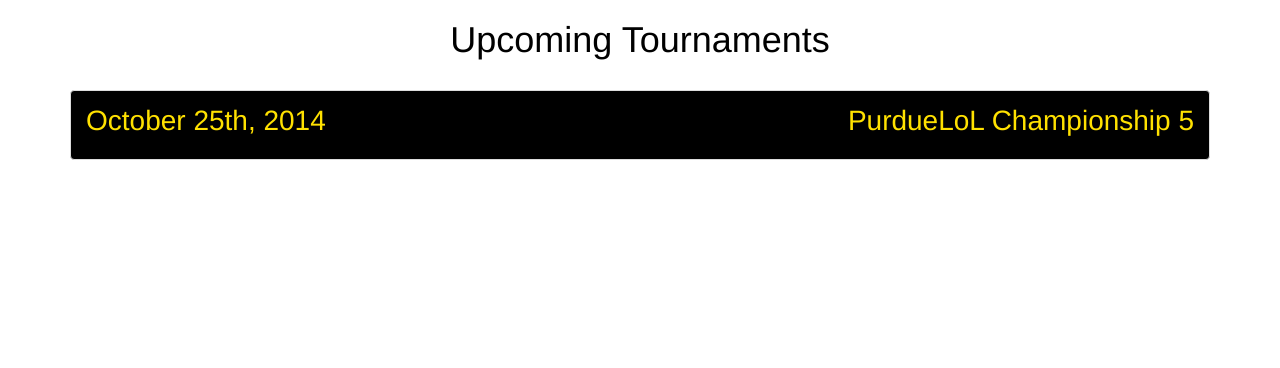
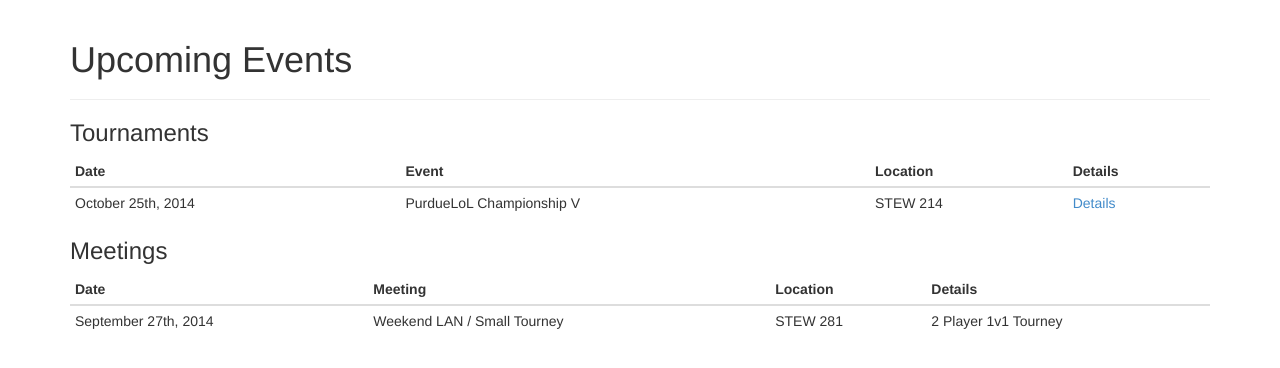
Before and after one commit to smithsps/PurdueLoLWebsite, a PHP site: page /events/index.html in a window 1280 px wide. Shown: the part 52-420 px from the top of the page. Run offline with PHP 8.4, Linux system fonts and the light colour scheme; some libraries are stand-ins or nearby versions.

Commit message:
Some Changes to Events Page

```diff
--- a/css/main.css
+++ b/css/main.css
@@ -67,3 +67,7 @@
 	background-color : #FFE100;
 	color : black;
 }
+
+#tourneyTable tbody tr{
+	cursor: pointer;
+}
--- a/events/index.html
+++ b/events/index.html
@@ -51,14 +51,57 @@
     </div>
   </nav>
 	<div class="container">
-		<h1 style="color:black;text-align:center">Upcoming Tournaments</h1><br>
-		<ul class="list-group">
-			<li class="list-group-item" id="toolslist" onclick="location.href='events/2014-10-25_ChampionshipV.html';">
-				<p style="float:left;font-size:2em;">October 25th, 2014</p>
-				<p style="float:right;font-size:2em;">PurdueLoL Championship 5</p>
-			</li>
-		</ul>
+	  <div class="page-header">
+	    <h1>Upcoming Events</h1>
+	  </div>
+
+	  <h3>Tournaments</h3>
+	  <table id="tourneyTable" class="table table-condensed">
+	    <thead>
+	      <tr>
+		<th>Date</th>
+		<th>Event</th>
+		<th>Location</th>
+		<th>Details</th>
+	      </tr>
+	    </thead>
+	    <tbody>
+	      <tr href="2014-10-25_ChampionshipV.html">
+		<td>October 25th, 2014</td>
+		<td>PurdueLoL Championship V</td>
+		<td>STEW 214</td>
+		<td><a href="2014-10-25_ChampionshipV.html">Details</a></td>
+	      </tr>
+	    </tbody>
+	  </table>
+
+	  <h3>Meetings</h3>
+	  <table class="table table-condensed">
+	    <thead>
+	      <tr>
+		<th>Date</th>
+		<th>Meeting</th>
+		<th>Location</th>
+		<th>Details</th>
+	      </tr>
+	    </thead>
+	    <tbody>
+	      <tr>
+		<td>September 27th, 2014</td>
+		<td>Weekend LAN / Small Tourney</td>
+		<td>STEW 281</td>
+		<td>2 Player 1v1 Tourney</td>
+	      </tr>
+	    </tbody>
+	  </table>
 	</div>
+    <script>
+      jQuery(document).ready(function($) {
+	    $("#tourneyTable tbody tr").click(function() {
+		  window.document.location = $(this).attr("href");
+	    });
+      });
+    </script>
 
 	<!-- jQuery (necessary for Bootstrap's JavaScript plugins) -->
     <script src="//ajax.googleapis.com/ajax/libs/jquery/1.11.0/jquery.min.js"></script>
```
Also changed, not shown: events/2014-10-25_ChampionshipV.html (+7 -7 lines).
